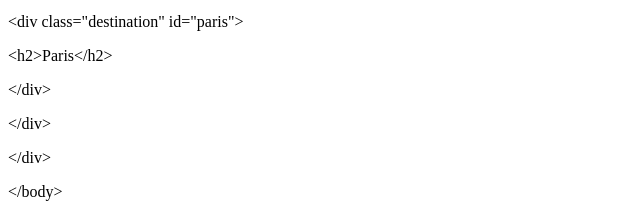
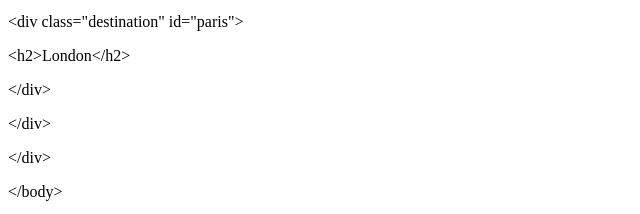
Before and after one commit to AbdAlghaniAlbiek/my-travel-plans, a plain HTML site: page index.html in a window 1280 px wide. Shown: the part 471-685 px from the top of the page, 0-640 px from the left. Drawn offline with Linux system fonts and the light colour scheme.

Commit message:
convert the name of country

```diff
--- a/index.html
+++ b/index.html
@@ -13,7 +13,7 @@
 <p>  &lt;h2&gt;Florida&lt;/h2&gt;</p>
 <p>  &lt;/div&gt;    </p>
 <p>&lt;div class="destination" id="paris"&gt;</p>
-<p>  &lt;h2&gt;Paris&lt;/h2&gt;  </p>
+<p>  &lt;h2&gt;London&lt;/h2&gt;  </p>
 <p>&lt;/div&gt;</p>
 <p>  &lt;/div&gt;  </p>
 <p>&lt;/div&gt;    </p>
```
